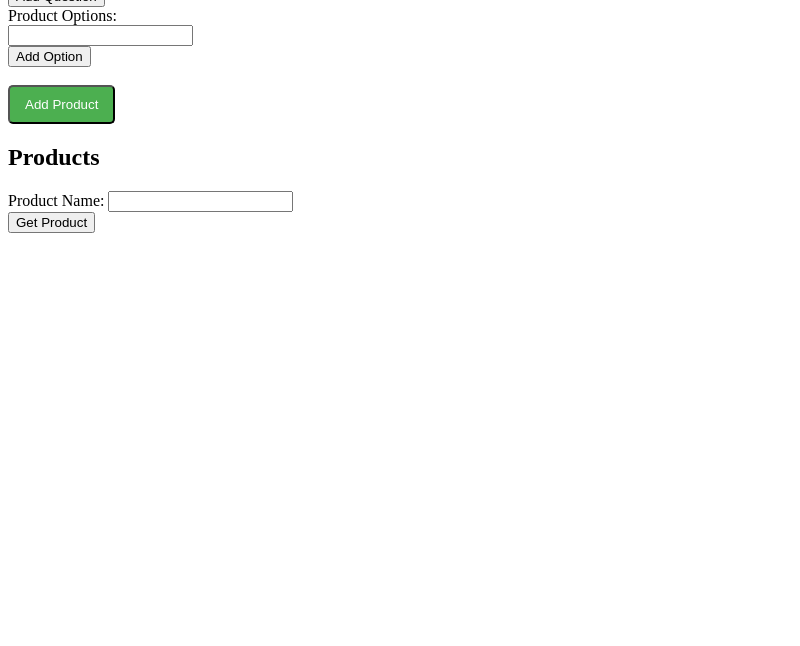
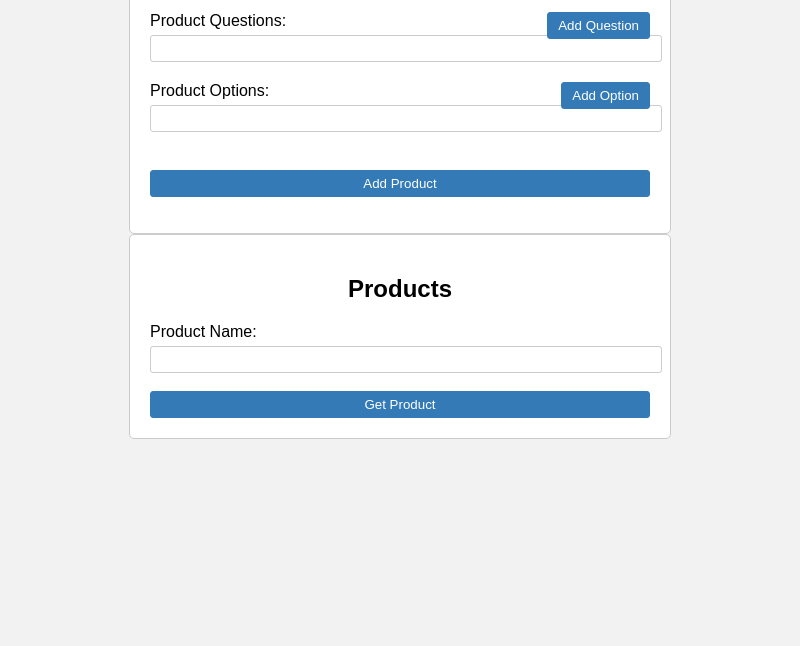
Before and after one commit to ahmetdem/audit, an Electron app: page html/index.html in a window 800 px wide. Shown: the part 154-800 px from the top of the page. Drawn offline with Linux system fonts and the light colour scheme.

Commit message:
Add CSS styles for Product Manager app

```diff
--- a/assets/styles.css
+++ b/assets/styles.css
@@ -1,13 +1,147 @@
+/* CSS for Product Manager app */
 
-#addProductButton {
-    background-color: #4CAF50;
-    color: white;
-    padding: 10px 15px;
+body {
+    font-family: sans-serif;
+    margin: 0;
+    padding: 0;
+    background-color: #f2f2f2;
+  }
+
+  h1,
+  h2 {
+    text-align: center;
+  }
+
+  #add-product {
+    width: 500px;
+    margin: 0 auto;
+    padding: 20px;
+    border: 1px solid #ccc;
     border-radius: 5px;
+    background-color: #fff;
+  }
+
+  #add-product form {
+    display: flex;
+    flex-direction: column;
+  }
+
+  #add-product form .form-group {
+    margin-bottom: 15px;
+  }
+
+  #add-product form label {
+    display: block;
+    margin-bottom: 5px;
+  }
+
+  #add-product form input[type="text"] {
+    width: 100%;
+    padding: 5px;
+    border: 1px solid #ccc;
+    border-radius: 3px;
+  }
+
+  #add-product form button {
     cursor: pointer;
-}
+    background-color: #337ab7;
+    color: #fff;
+    padding: 5px 10px;
+    border: 1px solid #337ab7;
+    border-radius: 3px;
+  }
 
-#message {
-    color: green;
-    font-weight: bold;
-}
+  #add-product form button:hover {
+    background-color: #286090;
+  }
+
+  #add-product form #questionsContainer {
+    position: relative;
+  }
+
+  #add-product form #questionsContainer #questionInputs {
+    display: flex;
+    flex-direction: column;
+  }
+
+  #add-product form #questionsContainer #questionInputs input {
+    margin-bottom: 5px;
+  }
+
+  #add-product form #questionsContainer #addQuestionButton {
+    position: absolute;
+    top: 0;
+    right: 0;
+  }
+
+  #add-product form #optionsContainer {
+    position: relative;
+  }
+
+  #add-product form #optionsContainer #optionInputs {
+    display: flex;
+    flex-direction: column;
+  }
+
+  #add-product form #optionsContainer #optionInputs input {
+    margin-bottom: 5px;
+  }
+
+  #add-product form #optionsContainer #addOptionButton {
+    position: absolute;
+    top: 0;
+    right: 0;
+  }
+
+  #add-product form #message {
+    margin-top: 15px;
+    color: #337ab7;
+  }
+
+  #get-product {
+    width: 500px;
+    margin: 0 auto;
+    padding: 20px;
+    border: 1px solid #ccc;
+    border-radius: 5px;
+    background-color: #fff;
+  }
+
+  #get-product form {
+    display: flex;
+    flex-direction: column;
+  }
+
+  #get-product form .form-group {
+    margin-bottom: 15px;
+  }
+
+  #get-product form label {
+    display: block;
+    margin-bottom: 5px;
+  }
+
+  #get-product form input[type="text"] {
+    width: 100%;
+    padding: 5px;
+    border: 1px solid #ccc;
+    border-radius: 3px;
+  }
+
+  #get-product form button {
+    cursor: pointer;
+    background-color: #337ab7;
+    color: #fff;
+    padding: 5px 10px;
+    border: 1px solid #337ab7;
+    border-radius: 3px;
+  }
+
+  #get-product form button:hover {
+    background-color: #286090;
+  }
+
+  #get-product form #message {
+    margin-top: 15px;
+    color: #337ab7;
+  }
```
Also changed, not shown: 1 other file.
